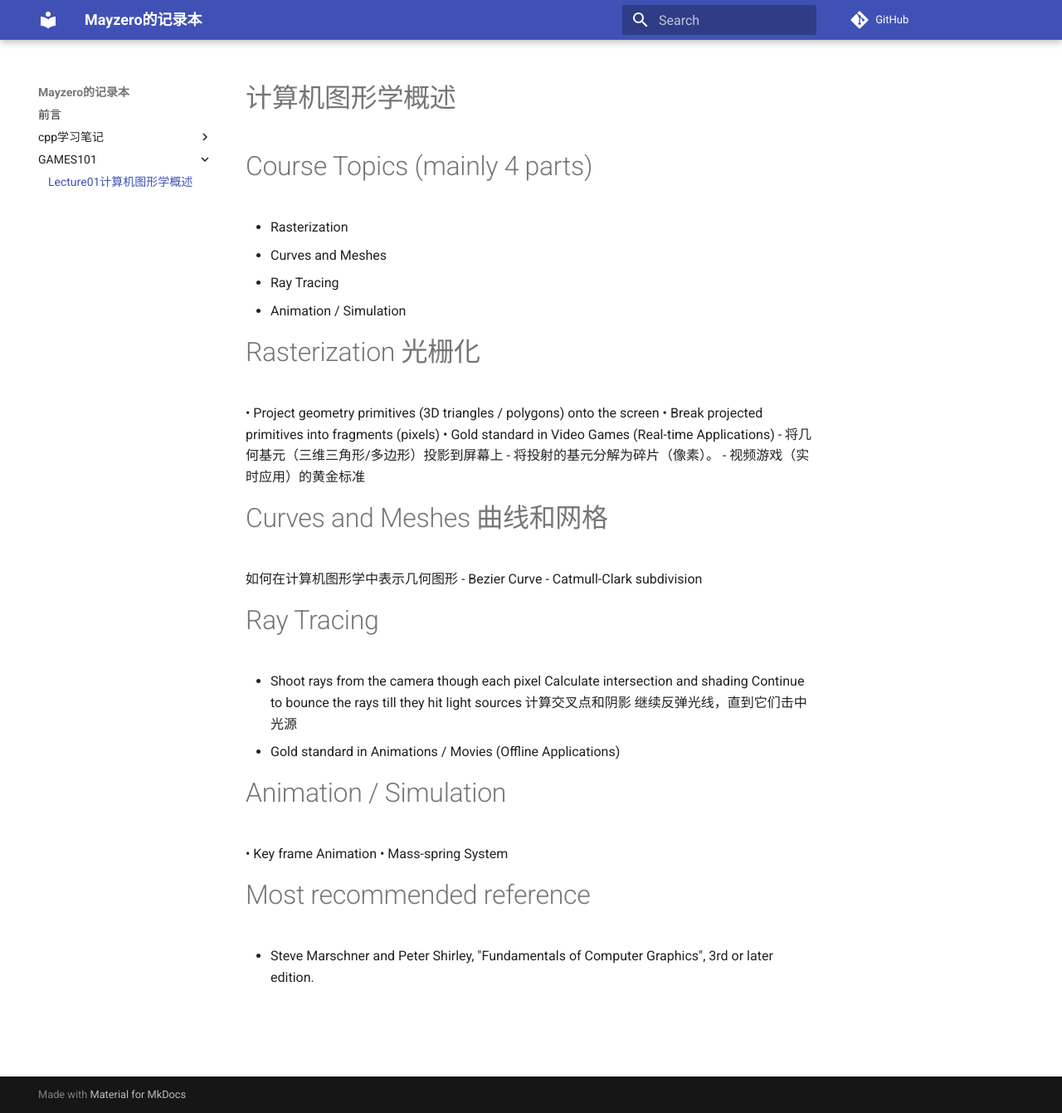
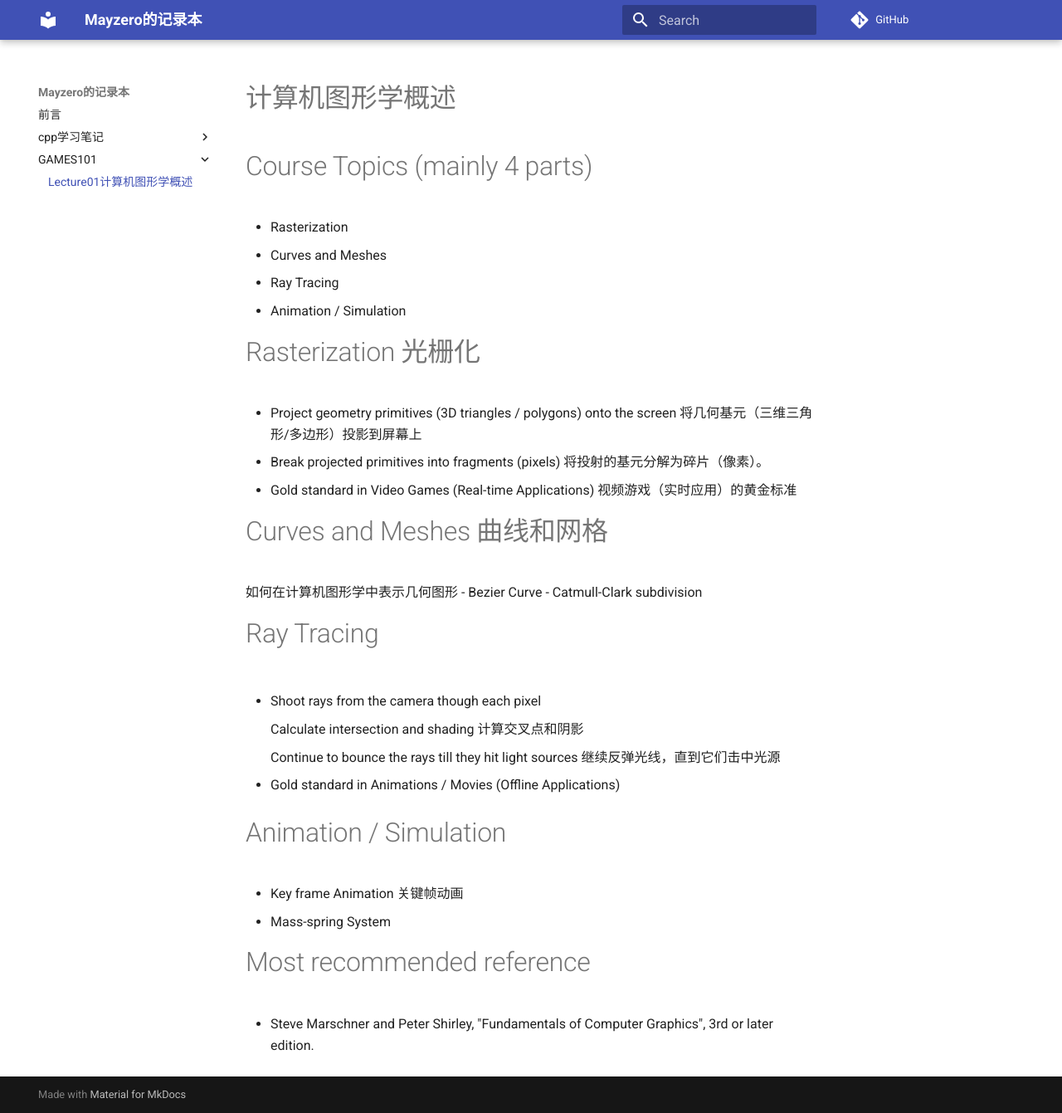
Before and after one commit to Mayzero/blogNotes, an MkDocs documentation site: the page built from docs/GAMES101/Lecture01.md, in a window 1280 px wide and 1341 px high. Shown: the whole window at 83% size. Built offline with MkDocs 1.6.1 and Material for MkDocs 9.7.7, drawn with Linux system fonts in a browser that asks for light colours; comment, search, counter and statistics services are not loaded.

Commit message:
Update Lecture01.md

```diff
--- a/docs/GAMES101/Lecture01.md
+++ b/docs/GAMES101/Lecture01.md
@@ -6,12 +6,9 @@
 - Animation / Simulation
 
 # Rasterization 光栅化
-• Project geometry primitives (3D triangles / polygons) onto the screen
-• Break projected primitives into fragments (pixels)
-• Gold standard in Video Games (Real-time Applications)
-- 将几何基元（三维三角形/多边形）投影到屏幕上
-- 将投射的基元分解为碎片（像素）。
-- 视频游戏（实时应用）的黄金标准
+- Project geometry primitives (3D triangles / polygons) onto the screen 将几何基元（三维三角形/多边形）投影到屏幕上
+- Break projected primitives into fragments (pixels) 将投射的基元分解为碎片（像素）。
+- Gold standard in Video Games (Real-time Applications) 视频游戏（实时应用）的黄金标准
 
 # Curves and Meshes 曲线和网格
 如何在计算机图形学中表示几何图形
@@ -20,15 +17,16 @@
 
 # Ray Tracing
 - Shoot rays from the camera though each pixel
-Calculate intersection and shading
-Continue to bounce the rays till they hit light sources
-计算交叉点和阴影
-继续反弹光线，直到它们击中光源
+
+    Calculate intersection and shading 计算交叉点和阴影
+
+    Continue to bounce the rays till they hit light sources 继续反弹光线，直到它们击中光源
+
 - Gold standard in Animations / Movies (Offline Applications)
 
 # Animation / Simulation
-• Key frame Animation
-• Mass-spring System
+- Key frame Animation 关键帧动画
+- Mass-spring System
 
 # Most recommended reference
 - Steve Marschner and Peter Shirley, "Fundamentals of Computer Graphics", 3rd or later edition.
```
